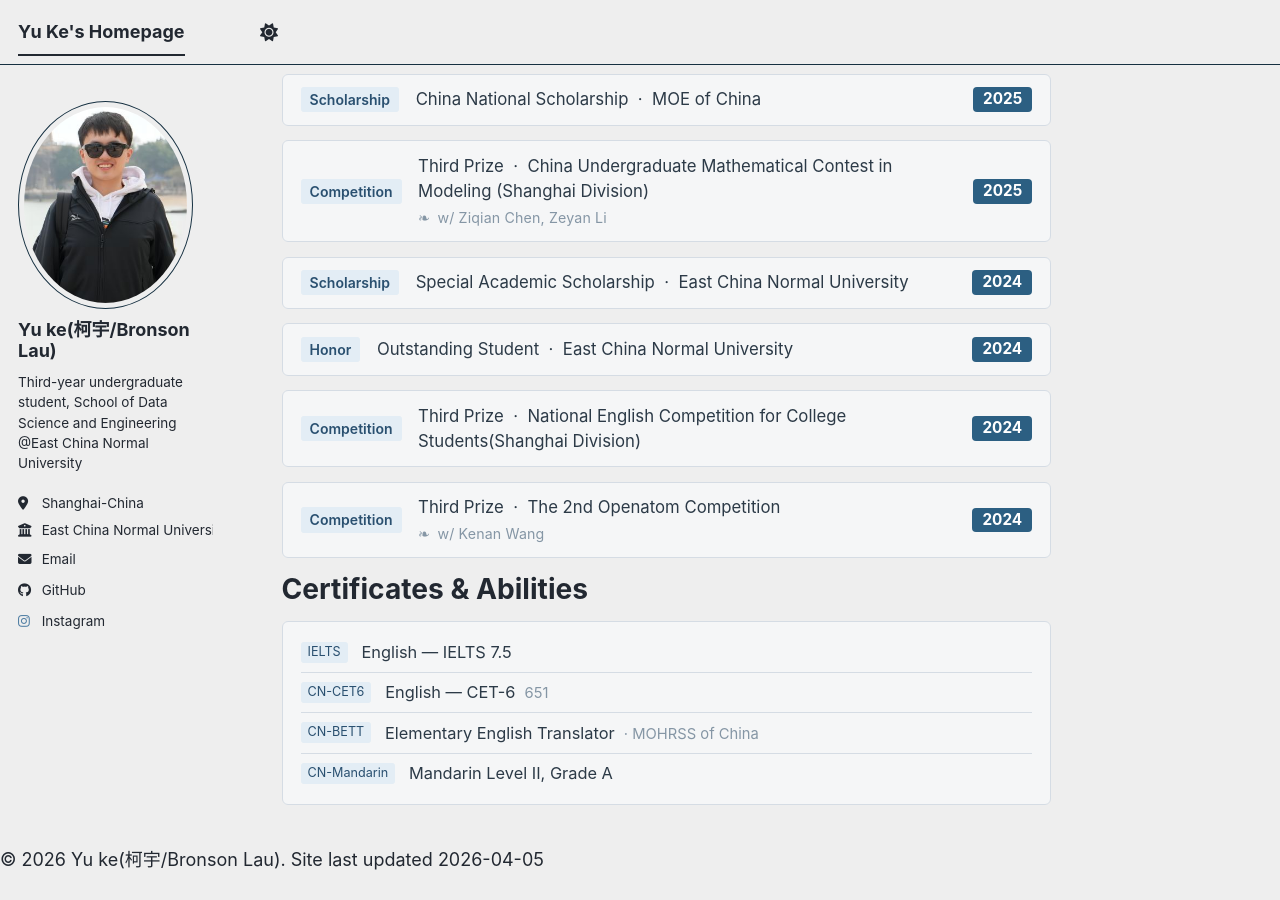
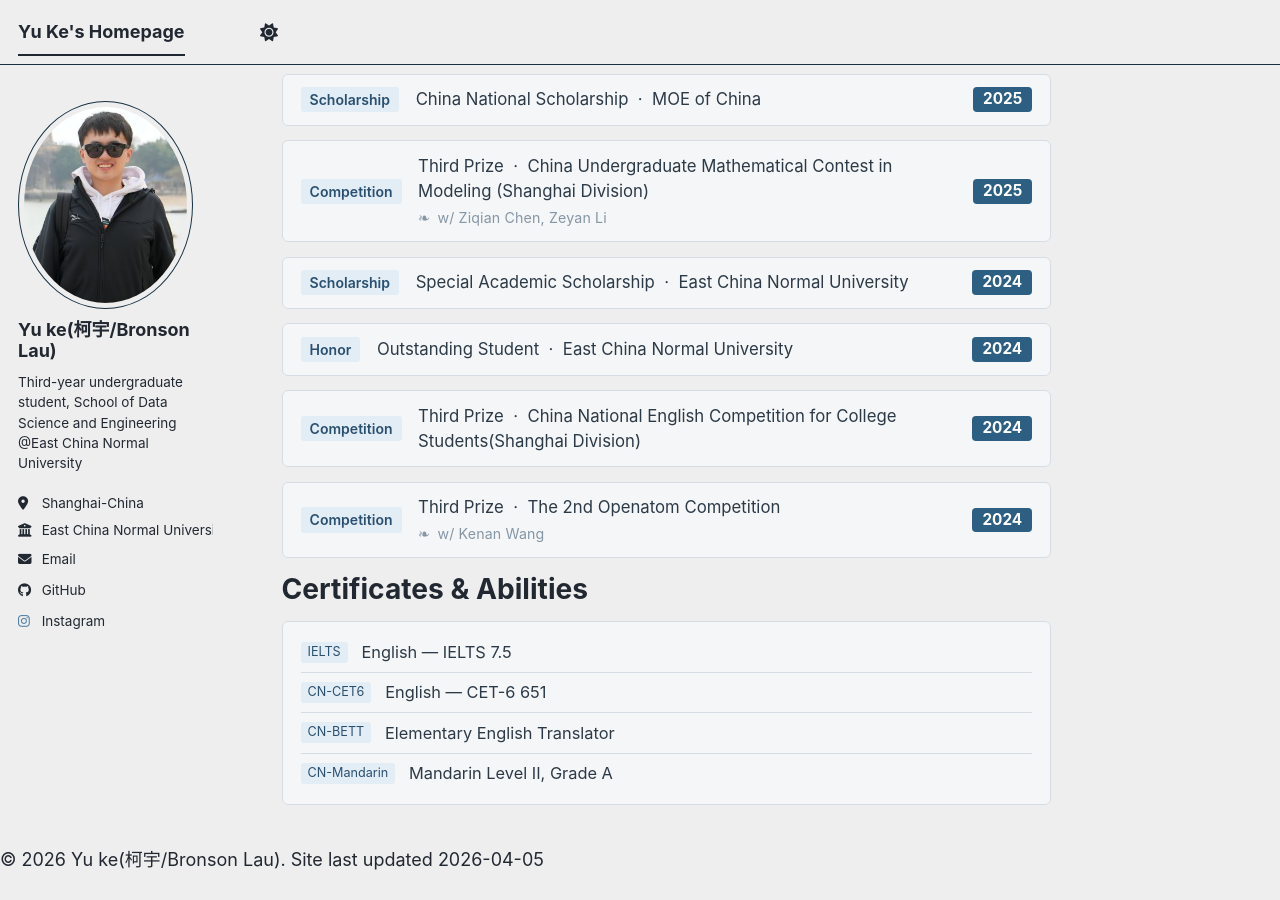
Before and after one commit to BronsonLau/BronsonLau.github.io, a Jekyll site: the page built from _pages/about.md, in a window 1280 px wide and 900 px high, scrolled down 1078 px. Built offline with Jekyll 4.4.1, drawn with Linux system fonts in a browser that asks for light colours; a script bundle is joined from its source files by our own code; library files that are not in the unit come from our copies.

Commit message:
fix certificates

```diff
--- a/_pages/about.md
+++ b/_pages/about.md
@@ -341,7 +341,7 @@ Prizes & Scholarships
 
 <div class="hp-card" style="display:flex; align-items:center; gap:0.7em; padding:0.7em 1em;">
   <span class="hp-tag" style="white-space:nowrap; font-size:0.78em; padding:2px 9px; font-weight:600;">Competition</span>
-  <div style="flex:1; color:var(--hp-body-text); font-size:0.93em;">Third Prize &nbsp;·&nbsp; National English Competition for College Students(Shanghai Division)</div>
+  <div style="flex:1; color:var(--hp-body-text); font-size:0.93em;">Third Prize &nbsp;·&nbsp; China National English Competition for College Students(Shanghai Division)</div>
   <span class="hp-year-badge">2024</span>
 </div>
 
@@ -377,12 +377,12 @@ Certificates & Abilities
 
   <div style="display:flex; align-items:center; gap:0.6em; padding:0.45em 0; border-bottom:1px solid var(--hp-card-border); font-size:0.91em;">
     <span class="hp-tag" style="font-size:0.77em; padding:1px 7px; white-space:nowrap;">CN-CET6</span>
-    <span style="flex:1; color:var(--hp-body-text);">English — CET-6 &nbsp;<span style="color:var(--hp-dim-text); font-size:0.9em;">651</span></span>
+    <span style="flex:1; color:var(--hp-body-text);">English — CET-6 651</span>
   </div>
 
   <div style="display:flex; align-items:center; gap:0.6em; padding:0.45em 0; border-bottom:1px solid var(--hp-card-border); font-size:0.91em;">
     <span class="hp-tag" style="font-size:0.77em; padding:1px 7px; white-space:nowrap;">CN-BETT</span>
-    <span style="flex:1; color:var(--hp-body-text);">Elementary English Translator &nbsp;<span style="color:var(--hp-dim-text); font-size:0.9em;">· MOHRSS of China</span></span>
+    <span style="flex:1; color:var(--hp-body-text);">Elementary English Translator </span>
   </div>
 
   <div style="display:flex; align-items:center; gap:0.6em; padding:0.45em 0; font-size:0.91em;">
```
